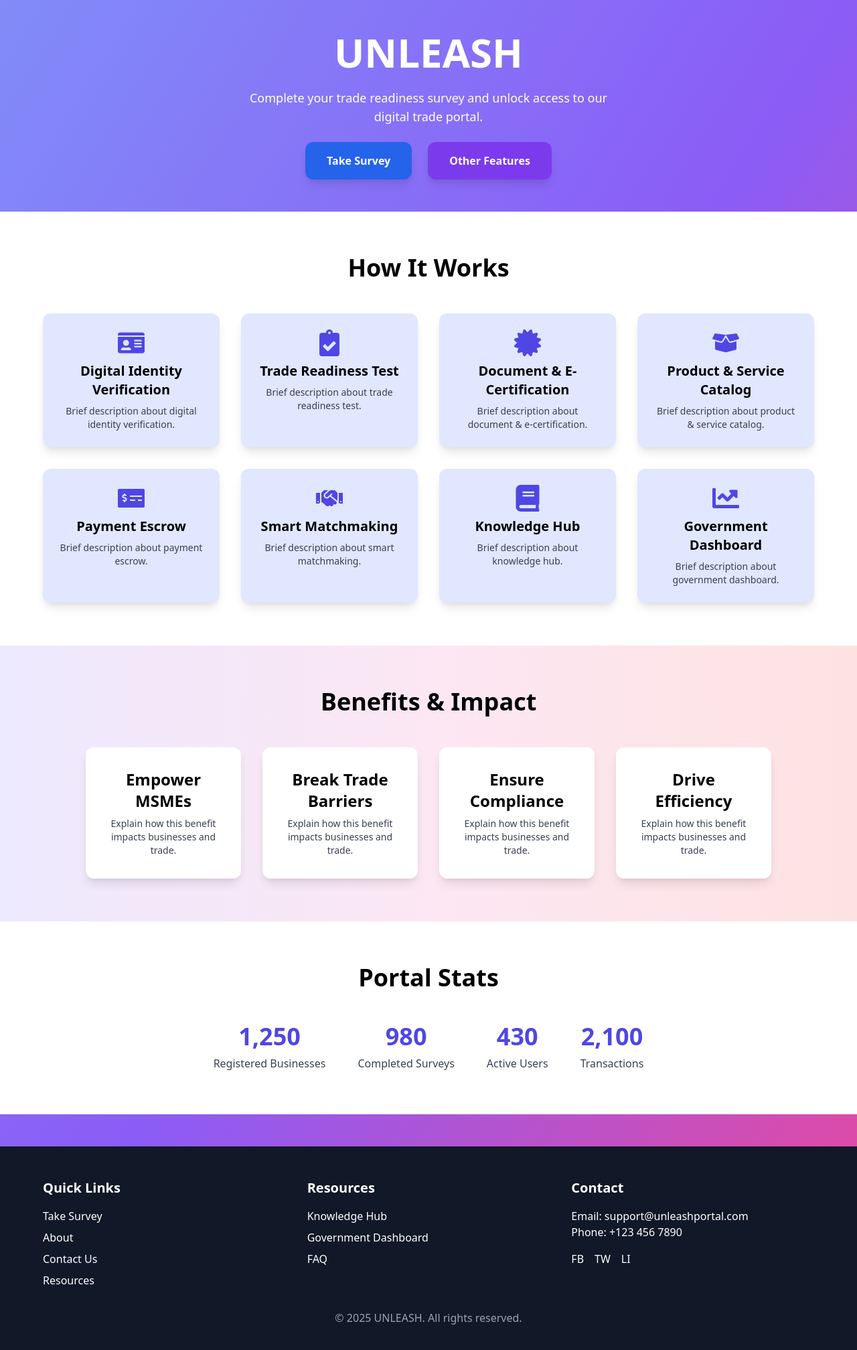
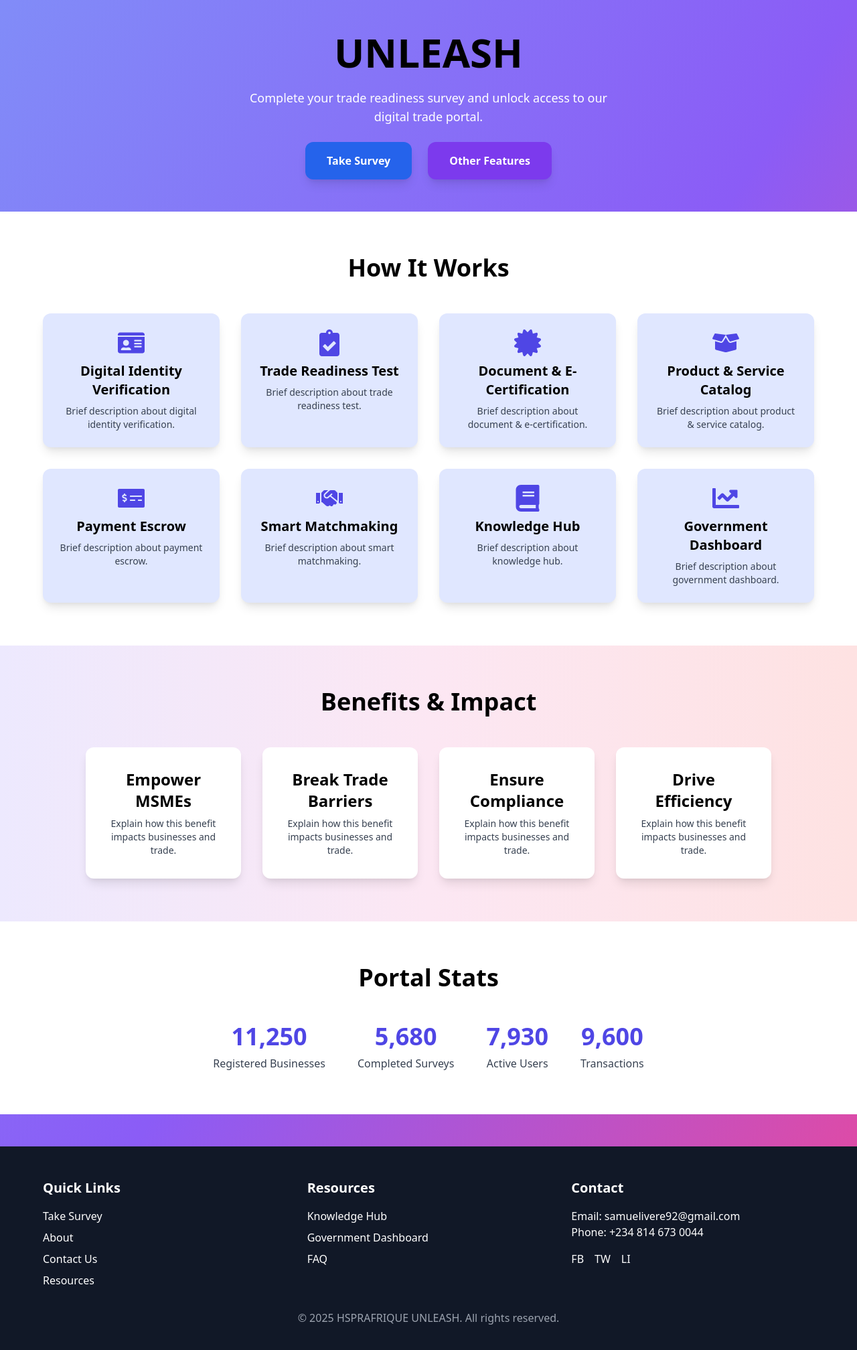
Before and after one commit to Hsprafrique/Unleash, a React (Vite) app: page / in a window 1280 px wide. Shown: the top 2016 px of the page at 67% size. Built offline with nearby package versions, Linux system fonts and the light colour scheme.

Commit message:
footer upgrade

```diff
--- a/src/pages/Home.jsx
+++ b/src/pages/Home.jsx
@@ -15,7 +15,6 @@
     }
   };
 
-  // Features
   const features = [
     { title: "Digital Identity Verification", icon: <FaIdCard size={40} className="mx-auto mb-2 text-indigo-600" /> },
     { title: "Trade Readiness Test", icon: <FaClipboardCheck size={40} className="mx-auto mb-2 text-indigo-600" /> },
@@ -27,15 +26,14 @@
     { title: "Government Dashboard", icon: <FaChartLine size={40} className="mx-auto mb-2 text-indigo-600" /> },
   ];
 
-  // Stats
   const stats = [
-    { label: "Registered Businesses", value: 1250 },
-    { label: "Completed Surveys", value: 980 },
-    { label: "Active Users", value: 430 },
-    { label: "Transactions", value: 2100 }
+    { label: "Registered Businesses", value: 11250 },
+    { label: "Completed Surveys", value: 5680 },
+    { label: "Active Users", value: 7930 },
+    { label: "Transactions", value: 9600 }
   ];
 
-  // Intersection Observer for stats
+
   const { ref: statsRef, inView: statsInView } = useInView({
     triggerOnce: true,
     threshold: 0.3
@@ -46,7 +44,7 @@
 
       {/* Hero Section */}
       <section className="flex flex-col items-center justify-center text-center p-12 space-y-6">
-        <h1 className="text-6xl font-extrabold text-white drop-shadow-lg">UNLEASH</h1>
+        <h1 className="text-6xl font-extrabold text-black drop-shadow-lg">UNLEASH</h1>
         <p className="text-white text-lg drop-shadow-md max-w-xl">
           Complete your trade readiness survey and unlock access to our digital trade portal.
         </p>
@@ -139,8 +137,8 @@
           </div>
           <div>
             <h3 className="font-bold text-xl mb-4">Contact</h3>
-            <p>Email: support@unleashportal.com</p>
-            <p>Phone: +123 456 7890</p>
+            <p>Email: samuelivere92@gmail.com</p>
+            <p>Phone: +234 814 673 0044</p>
             <div className="flex gap-4 mt-4">
               <a href="#" className="hover:text-indigo-400">FB</a>
               <a href="#" className="hover:text-indigo-400">TW</a>
@@ -148,7 +146,7 @@
             </div>
           </div>
         </div>
-        <p className="text-center text-gray-400 mt-8">© 2025 UNLEASH. All rights reserved.</p>
+        <p className="text-center text-gray-400 mt-8">© 2025 HSPRAFRIQUE UNLEASH. All rights reserved.</p>
       </footer>
     </div>
   );
```
